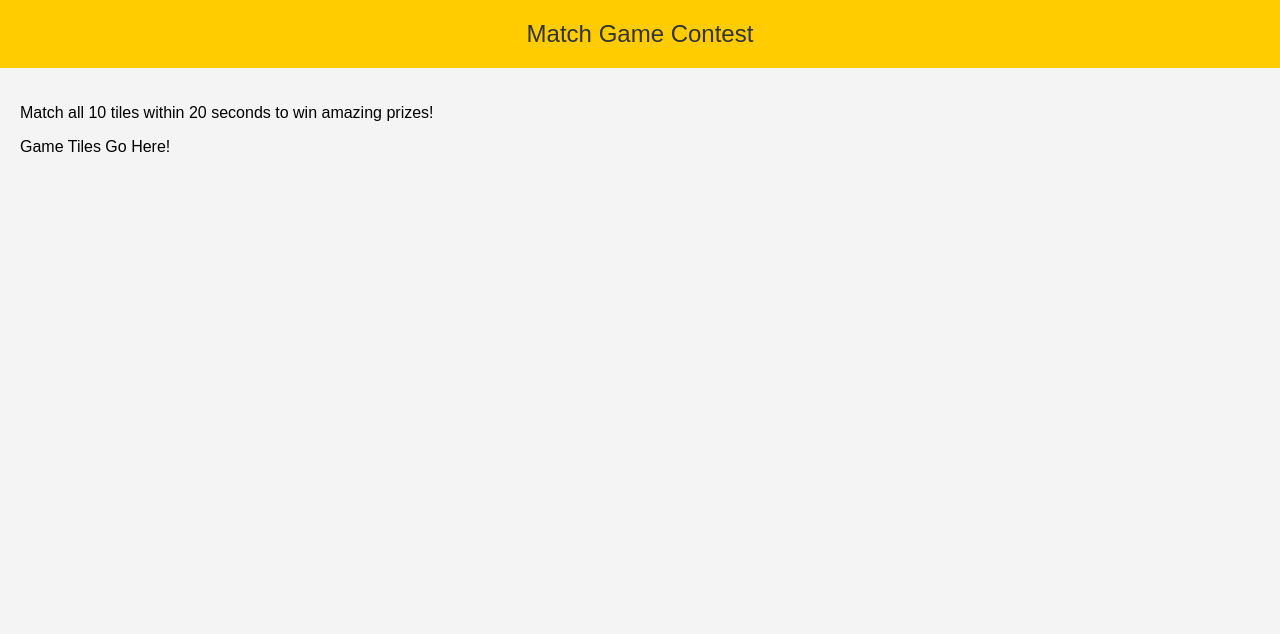
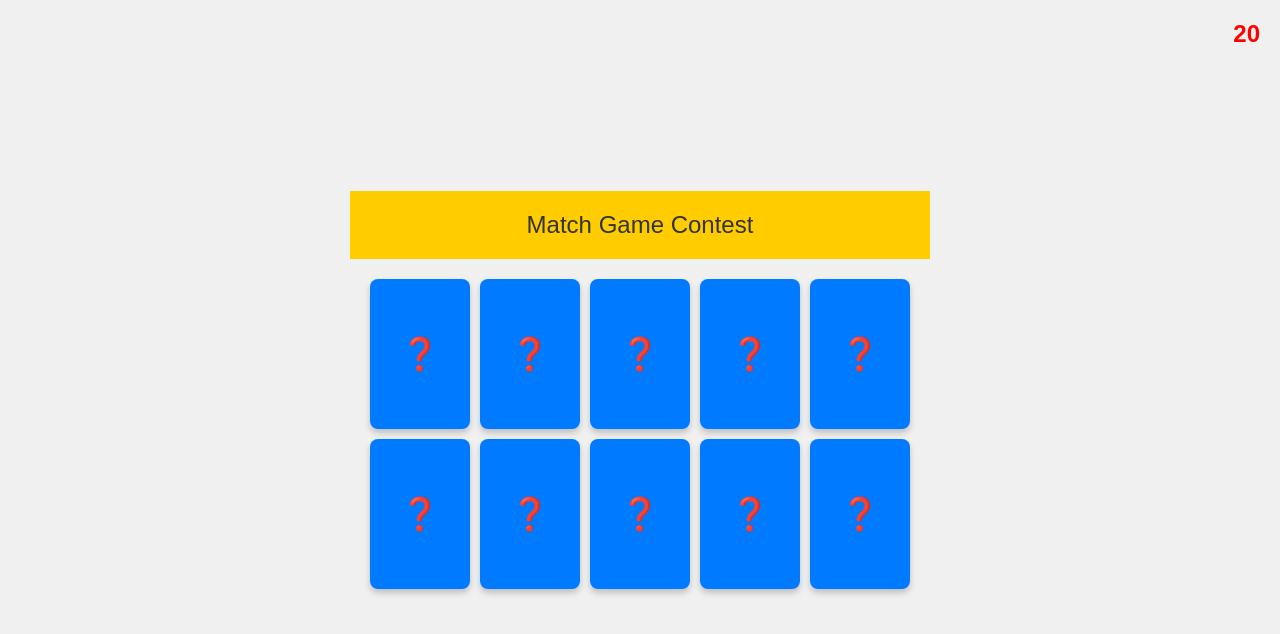
Before and after one commit to Raman9357/match-game, a React (Create React App) app: page /contest in a window 1280 px wide. Shown: the top 634 px of the page. Built offline with nearby package versions, Linux system fonts and the light colour scheme.

Commit message:
match game added

```diff
--- a/src/App.css
+++ b/src/App.css
@@ -12,3 +12,78 @@ header {
   font-size: 24px;
   color: #333;
 }
+
+* {
+  margin: 0;
+  padding: 0;
+  box-sizing: border-box;
+}
+
+body {
+  font-family: Arial, sans-serif;
+  display: flex;
+  justify-content: center;
+  align-items: center;
+  height: 100vh;
+  background-color: #f0f0f0;
+}
+
+.game-board {
+  display: grid;
+  grid-template-columns: repeat(5, 100px);
+  grid-gap: 10px;
+}
+
+.card {
+  width: 100px;
+  height: 150px;
+  perspective: 1000px;
+  cursor: pointer;
+}
+
+.card .front,
+.card .back {
+  width: 100%;
+  height: 100%;
+  position: absolute;
+  backface-visibility: hidden;
+  display: flex;
+  justify-content: center;
+  align-items: center;
+  font-size: 2rem;
+  border-radius: 8px;
+  box-shadow: 0 4px 6px rgba(0, 0, 0, 0.2);
+  transition: transform 0.5s;
+}
+
+.card .front {
+  background-color: #fff;
+  transform: rotateY(180deg);
+}
+
+.card .back {
+  background-color: #007bff;
+  color: white;
+}
+
+.card.flipped .front {
+  transform: rotateY(0);
+}
+
+.card.flipped .back {
+  transform: rotateY(-180deg);
+}
+
+.timer {
+
+  position: absolute;
+
+  top: 20px;
+  right: 20px;
+
+  font-size: 1.5rem;
+  color: #ff0000;
+  margin-bottom: 20px;
+  text-align: center;
+  font-weight: bold;
+}
--- a/src/pages/ContestPage.jsx
+++ b/src/pages/ContestPage.jsx
@@ -1,15 +1,160 @@
 import React from "react";
+import { useNavigate } from "react-router-dom";
 
 function ContestPage() {
+    const navigate = useNavigate();
+    document.addEventListener('DOMContentLoaded', () => {
+        const cards = document.querySelectorAll('.card');
+        const timerDisplay = document.querySelector('#time');
+        let firstCard, secondCard;
+        let lockBoard = false;
+        let timeLeft = 20;
+        let timerInterval;
+
+        function shuffleCards() {
+            const gameBoard = document.querySelector('.game-board');
+            const shuffledCards = Array.from(cards).sort(() => Math.random() - 0.5);
+            shuffledCards.forEach(card => gameBoard.appendChild(card));
+        }
+
+        function flipCard() {
+            if (lockBoard) return;
+            if (this === firstCard) return;
+
+            this.classList.add('flipped');
+
+            if (!firstCard) {
+                firstCard = this;
+                return;
+            }
+
+            secondCard = this;
+            checkForMatch();
+        }
+
+        function checkForMatch() {
+            const isMatch = firstCard.dataset.pair === secondCard.dataset.pair;
+
+            isMatch ? disableCards() : unflipCards();
+        }
+
+        function disableCards() {
+            firstCard.removeEventListener('click', flipCard);
+            secondCard.removeEventListener('click', flipCard);
+
+            if (document.querySelectorAll('.card:not(.flipped)').length === 0) {
+                clearInterval(timerInterval);
+                // alert('Congratulations! You matched all pairs!');
+                navigate("/prize");
+            }
+
+            resetBoard();
+        }
+
+        function unflipCards() {
+            lockBoard = true;
+
+            setTimeout(() => {
+                firstCard.classList.remove('flipped');
+                secondCard.classList.remove('flipped');
+
+                resetBoard();
+            }, 400);
+        }
+
+        function resetBoard() {
+            [firstCard, secondCard] = [null, null];
+            lockBoard = false;
+        }
+
+        function startTimer() {
+            timerInterval = setInterval(() => {
+                timeLeft--;
+                timerDisplay.textContent = timeLeft;
+
+                if (timeLeft === 0) {
+                    clearInterval(timerInterval);
+                    alert('Game Over! Time is up.');
+                    resetGame();
+                }
+            }, 1000);
+        }
+
+        function resetGame() {
+            cards.forEach(card => card.classList.remove('flipped'));
+            cards.forEach(card => card.addEventListener('click', flipCard));
+            [firstCard, secondCard] = [null, null];
+            lockBoard = false;
+            timeLeft = 20;
+            timerDisplay.textContent = timeLeft;
+            shuffleCards();
+            startTimer();
+        }
+
+        cards.forEach(card => card.addEventListener('click', flipCard));
+        shuffleCards();
+        startTimer();
+    });
+
     return (
+
         <div>
+
             <header>Match Game Contest</header>
             <main style={{ padding: "20px" }}>
-                <p>Match all 10 tiles within 20 seconds to win amazing prizes!</p>
+                {/* <p>Match all 10 tiles within 20 seconds to win amazing prizes!</p> */}
                 <div>
                     {/* */}
-                    <p>Game Tiles Go Here!</p>
+                    {/* <p>Game Tiles Go Here!</p> */}
                 </div>
+
+                <div class="timer"><span id="time">20</span></div>
+
+                <div class="game-board">
+                    <div class="card" data-pair="1">
+                        <div class="front">🐱</div>
+                        <div class="back">❓</div>
+                    </div>
+                    <div class="card" data-pair="1">
+                        <div class="front">🐱</div>
+                        <div class="back">❓</div>
+                    </div>
+                    <div class="card" data-pair="2">
+                        <div class="front">🐶</div>
+                        <div class="back">❓</div>
+                    </div>
+                    <div class="card" data-pair="2">
+                        <div class="front">🐶</div>
+                        <div class="back">❓</div>
+                    </div>
+                    <div class="card" data-pair="3">
+                        <div class="front">🐰</div>
+                        <div class="back">❓</div>
+                    </div>
+                    <div class="card" data-pair="3">
+                        <div class="front">🐰</div>
+                        <div class="back">❓</div>
+                    </div>
+                    <div class="card" data-pair="4">
+                        <div class="front">🦁</div>
+                        <div class="back">❓</div>
+                    </div>
+                    <div class="card" data-pair="4">
+                        <div class="front">🦁</div>
+                        <div class="back">❓</div>
+                    </div>
+                    <div class="card" data-pair="5">
+                        <div class="front">🐼</div>
+                        <div class="back">❓</div>
+                    </div>
+                    <div class="card" data-pair="5">
+                        <div class="front">🐼</div>
+                        <div class="back">❓</div>
+                    </div>
+                </div>
+
+
+
             </main>
         </div>
     );
```
